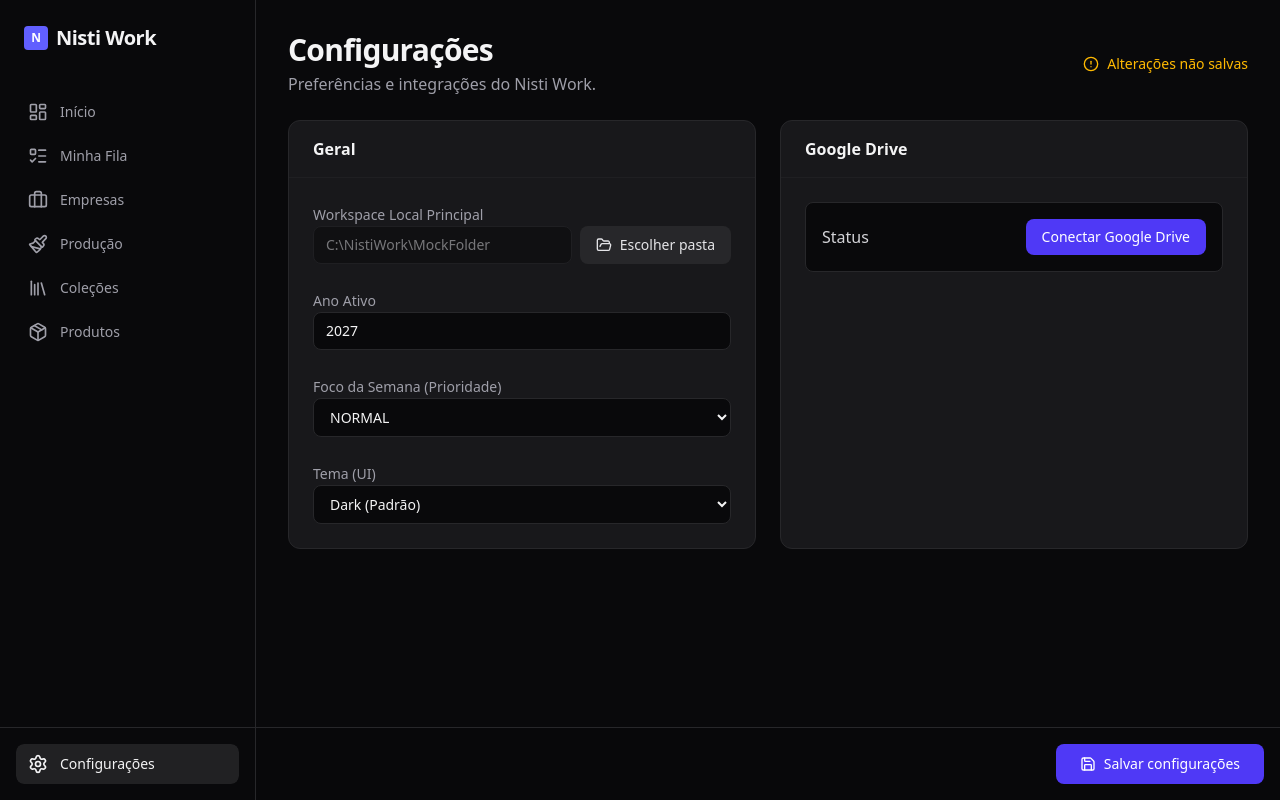
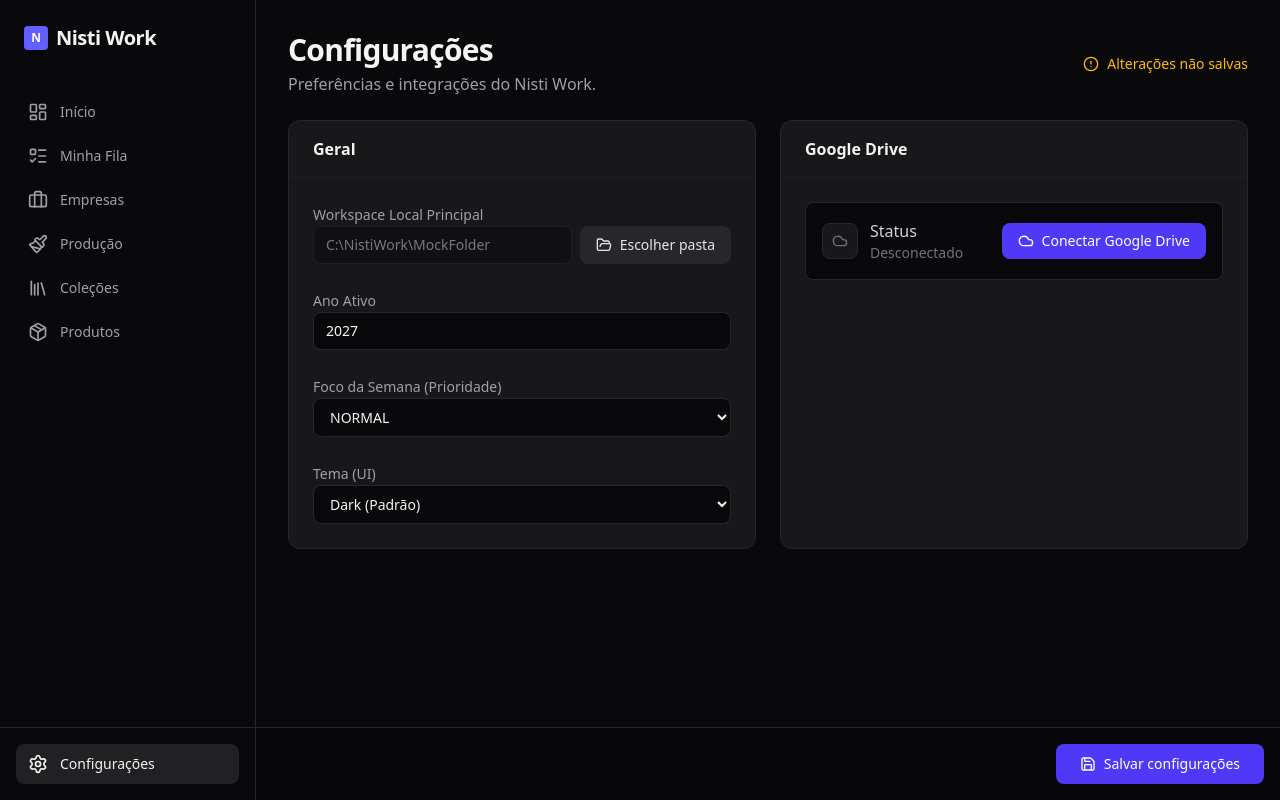
Before and after one commit to Lksntzz/NistiWork, a React (Vite) app: page /#/configuracoes in a window 1280 px wide. Both pictures are taken after a click on the button "Escolher pasta". Built offline with nearby package versions, Linux system fonts and the light colour scheme.

Commit message:
feat: animate Google Drive connection and sync states

```diff
--- a/src/components/GoogleDriveSettings.tsx
+++ b/src/components/GoogleDriveSettings.tsx
@@ -1,69 +1,175 @@
-import { useDriveStatus, useConnectDrive, useDisconnectDrive } from "@/queries/useGoogleDrive";
-import { AlertCircle } from "lucide-react";
+import { ActionButton, ActionState } from '@/components/ui/ActionButton';
+import { useDriveStatus, useConnectDrive, useDisconnectDrive } from '@/queries/useGoogleDrive';
+import { AlertCircle, CheckCircle2, Cloud, RefreshCw, Unplug } from 'lucide-react';
+import { AnimatePresence, motion, useReducedMotion } from 'motion/react';
 
 export function GoogleDriveSettings() {
   const { data: status, isLoading } = useDriveStatus();
   const connectDrive = useConnectDrive();
   const disconnectDrive = useDisconnectDrive();
+  const reduceMotion = useReducedMotion();
 
   if (isLoading) {
     return <div className="text-zinc-500 text-sm">Carregando status...</div>;
   }
 
-  const isConnected = status === "CONNECTED" || status === "SYNCING";
-  const needsReauth = status === "REAUTH_REQUIRED";
-  const isConnecting = status === "CONNECTING";
-  const isError = status?.startsWith("ERROR");
+  const isConnected = status === 'CONNECTED' || status === 'SYNCING';
+  const isSyncing = status === 'SYNCING';
+  const needsReauth = status === 'REAUTH_REQUIRED';
+  const isConnecting = status === 'CONNECTING';
+  const isError = status?.startsWith('ERROR');
+
+  const connectState: ActionState = connectDrive.isPending || isConnecting
+    ? 'loading'
+    : connectDrive.isError
+      ? 'error'
+      : connectDrive.isSuccess && isConnected
+        ? 'success'
+        : 'idle';
+
+  const disconnectState: ActionState = disconnectDrive.isPending
+    ? 'loading'
+    : disconnectDrive.isError
+      ? 'error'
+      : 'idle';
+
+  const statusLabel = isSyncing
+    ? 'Sincronizando'
+    : status === 'CONNECTED'
+      ? 'Conectado'
+      : isConnecting
+        ? 'Conectando'
+        : needsReauth
+          ? 'Reconexão necessária'
+          : isError
+            ? 'Erro de conexão'
+            : status || 'Desconectado';
 
   return (
     <div className="space-y-4">
-      <div className="flex items-center justify-between p-4 bg-zinc-950 border border-zinc-800 rounded-lg">
-        <div className="flex-1 mr-4">
-          <h4 className="font-medium text-zinc-300">Status</h4>
-          <p className="text-sm text-zinc-500 line-clamp-2">{status}</p>
+      <motion.div
+        layout
+        className="flex items-center justify-between p-4 bg-zinc-950 border border-zinc-800 rounded-lg"
+      >
+        <div className="flex items-center gap-3 flex-1 mr-4">
+          <div className="flex h-9 w-9 items-center justify-center rounded-lg bg-zinc-900 border border-zinc-800">
+            {isSyncing ? (
+              <motion.span
+                animate={reduceMotion ? undefined : { rotate: 360 }}
+                transition={reduceMotion ? undefined : { duration: 1, repeat: Infinity, ease: 'linear' }}
+              >
+                <RefreshCw className="h-4 w-4 text-indigo-400" />
+              </motion.span>
+            ) : isConnected ? (
+              <motion.span
+                initial={reduceMotion ? false : { scale: 0.8, opacity: 0 }}
+                animate={{ scale: 1, opacity: 1 }}
+              >
+                <CheckCircle2 className="h-4 w-4 text-emerald-400" />
+              </motion.span>
+            ) : isError || needsReauth ? (
+              <AlertCircle className="h-4 w-4 text-red-400" />
+            ) : (
+              <Cloud className="h-4 w-4 text-zinc-500" />
+            )}
           </div>
 
-        {(!isConnected && !needsReauth && !isConnecting) && (
-          <button
+          <div className="min-w-0">
+            <h4 className="font-medium text-zinc-300">Status</h4>
+            <AnimatePresence mode="wait" initial={false}>
+              <motion.p
+                key={statusLabel}
+                initial={reduceMotion ? false : { opacity: 0, y: 3 }}
+                animate={{ opacity: 1, y: 0 }}
+                exit={reduceMotion ? undefined : { opacity: 0, y: -3 }}
+                transition={{ duration: 0.14 }}
+                className={
+                  isSyncing
+                    ? 'text-sm text-indigo-400'
+                    : isConnected
+                      ? 'text-sm text-emerald-400'
+                      : isError || needsReauth
+                        ? 'text-sm text-red-400'
+                        : 'text-sm text-zinc-500'
+                }
+              >
+                {statusLabel}
+              </motion.p>
+            </AnimatePresence>
+          </div>
+        </div>
+
+        {!isConnected && !needsReauth && !isConnecting && (
+          <ActionButton
             onClick={() => connectDrive.mutate()}
-            disabled={connectDrive.isPending}
-            className="bg-indigo-600 hover:bg-indigo-500 text-white px-4 py-2 rounded-lg text-sm font-medium transition-colors disabled:opacity-50"
-          >
-            Conectar Google Drive
-          </button>
+            state={connectState}
+            idleLabel="Conectar Google Drive"
+            loadingLabel="Conectando..."
+            successLabel="Conectado"
+            errorLabel="Tentar novamente"
+            idleIcon={<Cloud className="h-4 w-4" />}
+            className={
+              connectDrive.isError
+                ? 'bg-red-600 hover:bg-red-500 text-white px-4 py-2'
+                : 'bg-indigo-600 hover:bg-indigo-500 text-white px-4 py-2'
+            }
+          />
         )}
 
         {(isConnected || needsReauth) && (
-          <button
+          <ActionButton
             onClick={() => disconnectDrive.mutate()}
-            disabled={disconnectDrive.isPending}
-            className="bg-red-500/10 hover:bg-red-500/20 text-red-500 border border-red-500/20 px-4 py-2 rounded-lg text-sm font-medium transition-colors disabled:opacity-50"
-          >
-            Desconectar
-          </button>
+            state={disconnectState}
+            idleLabel="Desconectar"
+            loadingLabel="Desconectando..."
+            errorLabel="Tentar desconectar"
+            idleIcon={<Unplug className="h-4 w-4" />}
+            className="bg-red-500/10 hover:bg-red-500/20 text-red-400 border border-red-500/20 px-4 py-2"
+          />
         )}
 
-        {isConnecting && (
-          <div className="px-4 py-2 text-indigo-400 text-sm font-medium">Conectando...</div>
+        {isConnecting && !connectDrive.isPending && (
+          <div className="flex items-center gap-2 px-4 py-2 text-indigo-400 text-sm font-medium">
+            <motion.span
+              animate={reduceMotion ? undefined : { rotate: 360 }}
+              transition={reduceMotion ? undefined : { duration: 0.85, repeat: Infinity, ease: 'linear' }}
+            >
+              <RefreshCw className="h-4 w-4" />
+            </motion.span>
+            Conectando...
+          </div>
         )}
-      </div>
+      </motion.div>
 
+      <AnimatePresence>
         {needsReauth && (
+          <motion.div
+            initial={reduceMotion ? false : { opacity: 0, y: -6, height: 0 }}
+            animate={{ opacity: 1, y: 0, height: 'auto' }}
+            exit={reduceMotion ? undefined : { opacity: 0, y: -6, height: 0 }}
+            className="overflow-hidden"
+          >
             <div className="flex items-start gap-3 p-4 bg-red-500/10 border border-red-500/20 rounded-lg">
               <AlertCircle className="w-5 h-5 text-red-400 shrink-0 mt-0.5" />
               <div>
-            <h5 className="text-sm font-medium text-red-400">Reautenticao Necessria</h5>
-            <p className="text-sm text-red-400/80 mt-1">A sesso expirou ou o acesso foi revogado. Por favor, conecte novamente.</p>
-            <button
+                <h5 className="text-sm font-medium text-red-400">Reautenticação necessária</h5>
+                <p className="text-sm text-red-400/80 mt-1">
+                  A sessão expirou ou o acesso foi revogado. Conecte novamente.
+                </p>
+                <ActionButton
                   onClick={() => connectDrive.mutate()}
-              disabled={connectDrive.isPending}
-              className="mt-3 bg-red-500 hover:bg-red-600 text-white px-4 py-1.5 rounded text-sm font-medium transition-colors"
-            >
-              Reconectar
-            </button>
+                  state={connectState}
+                  idleLabel="Reconectar"
+                  loadingLabel="Reconectando..."
+                  successLabel="Reconectado"
+                  errorLabel="Tentar novamente"
+                  className="mt-3 bg-red-500 hover:bg-red-600 text-white px-4 py-1.5"
+                />
               </div>
             </div>
+          </motion.div>
         )}
+      </AnimatePresence>
     </div>
   );
 }
```
Lines whose indentation alone changed are shown as unchanged.
